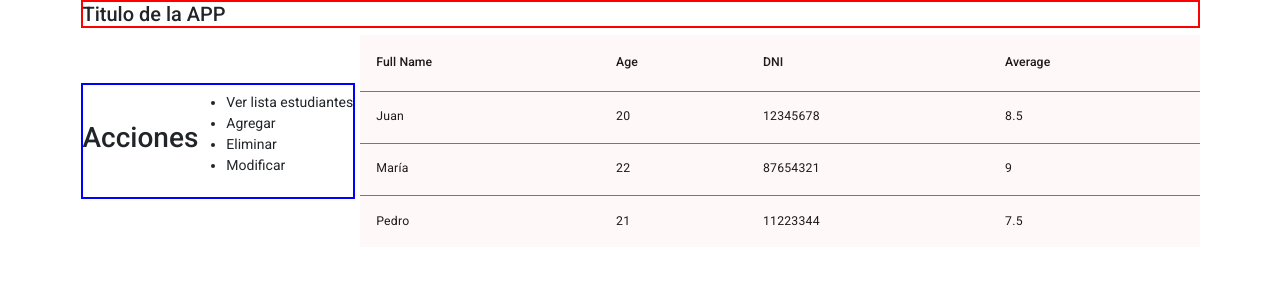
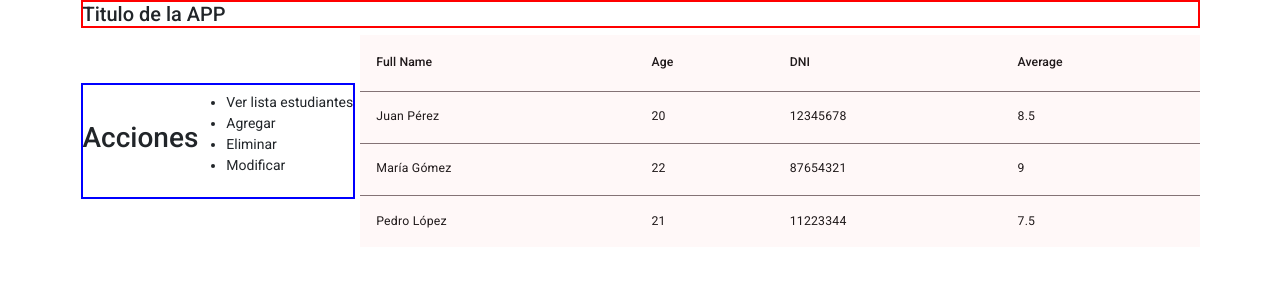
Before and after one commit to FromeroEmaresa/supreme-adventure, an Angular app: page / in a window 1280 px wide. Shown: the top 300 px of the page. Built offline with nearby package versions, Linux system fonts and the light colour scheme.

Commit message:
feature: actualizar columna de nombre completo en la tabla de estudiantes para el pipe Fullname

```diff
--- a/src/app/students-table/students-table.html
+++ b/src/app/students-table/students-table.html
@@ -6,7 +6,7 @@
   <!-- Position Column -->
   <ng-container matColumnDef="fullname">
     <th mat-header-cell *matHeaderCellDef> Full Name </th>
-    <td mat-cell *matCellDef="let element"> {{element.name}} </td>
+    <td mat-cell *matCellDef="let element"> {{element.name | fullname:element.surname}} </td>
   </ng-container>
 
   <!-- Name Column -->
--- a/src/app/students-table/students-table.ts
+++ b/src/app/students-table/students-table.ts
@@ -2,10 +2,11 @@
 import { Student } from '../../shared/entities';
 
 import { MatTableModule } from '@angular/material/table';
+import { FullnamePipe } from '../../shared/pipes/fullname-pipe';
 
 @Component({
   selector: 'app-students-table',
-  imports: [MatTableModule],
+  imports: [MatTableModule, FullnamePipe],
   templateUrl: './students-table.html',
   styleUrl: './students-table.scss'
 })
```
